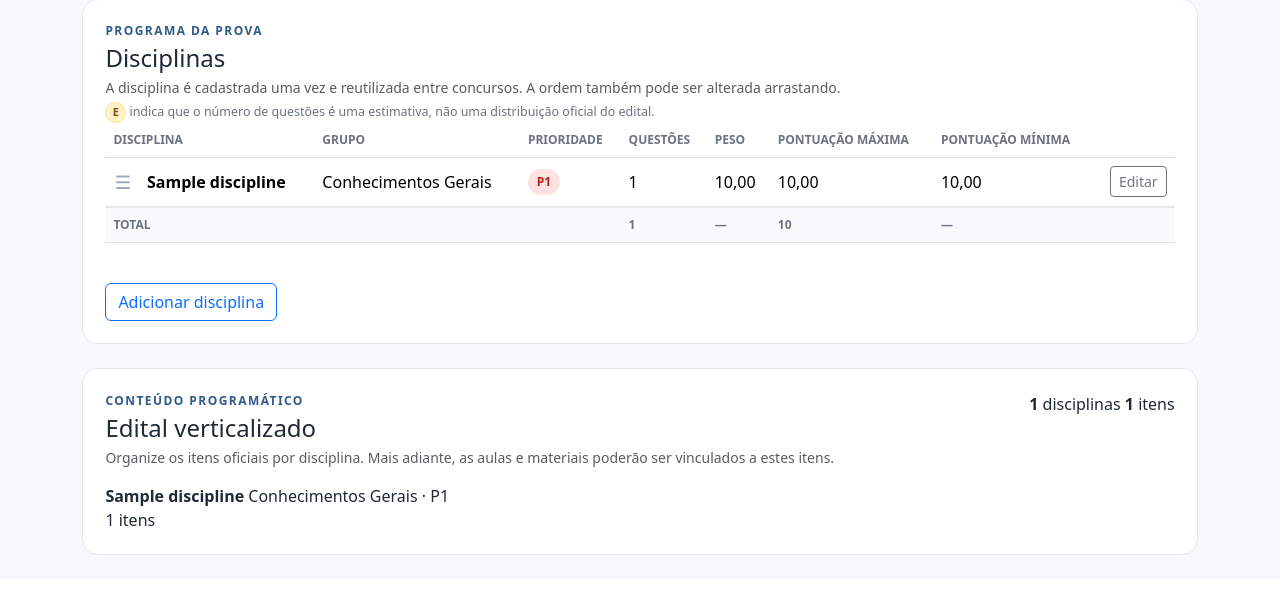
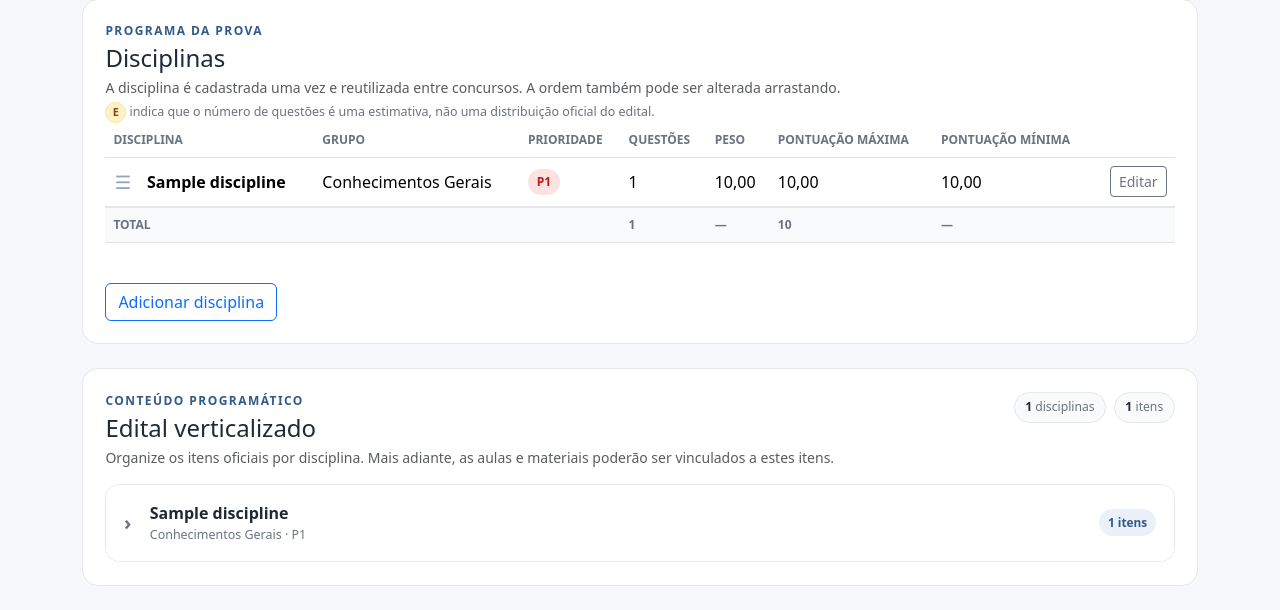
Before and after one commit to clice/concurso-study-manager, a Django app: page /concursos/1/ in a window 1280 px wide. Shown: the part 695-1305 px from the top of the page. Before the commit the page ends 1250 px from the top, so only its background shows below. Run offline with Django 5.2, Linux system fonts and the light colour scheme; data comes from the database, SQL or seed files in the repository; tables that the repository leaves empty hold one stand-in row (values such as "Sample post").

Commit message:
style: design verticalized syllabus accordion

```diff
--- a/static/css/app.css
+++ b/static/css/app.css
@@ -304,3 +304,145 @@ details > summary::-webkit-details-marker {
     padding: 0 .3rem;
     vertical-align: middle;
 }
+
+
+.syllabus-metrics {
+    display: flex;
+    flex-wrap: wrap;
+    gap: .5rem;
+}
+
+.syllabus-metrics span {
+    background: #f8fafc;
+    border: 1px solid var(--line);
+    border-radius: 999px;
+    color: var(--muted);
+    font-size: .76rem;
+    padding: .35rem .65rem;
+    white-space: nowrap;
+}
+
+.syllabus-metrics strong {
+    color: var(--ink);
+}
+
+.syllabus-accordion {
+    border: 1px solid var(--line);
+    border-radius: .9rem;
+    overflow: hidden;
+}
+
+.syllabus-discipline + .syllabus-discipline {
+    border-top: 1px solid var(--line);
+}
+
+.syllabus-discipline > .syllabus-discipline-summary {
+    align-items: center;
+    background: #fff;
+    cursor: pointer;
+    display: flex;
+    justify-content: space-between;
+    gap: 1rem;
+    padding: 1rem 1.1rem;
+    width: 100%;
+}
+
+.syllabus-discipline > .syllabus-discipline-summary::before {
+    color: var(--muted);
+    content: "›";
+    flex: 0 0 auto;
+    font-size: 1.25rem;
+    font-weight: 700;
+    margin-right: .15rem;
+    transform: rotate(0deg);
+    transition: transform .15s ease;
+}
+
+.syllabus-discipline[open] > .syllabus-discipline-summary::before {
+    transform: rotate(90deg);
+}
+
+.syllabus-discipline > .syllabus-discipline-summary > div {
+    flex: 1 1 auto;
+}
+
+.syllabus-discipline[open] > .syllabus-discipline-summary {
+    background: #f8fafc;
+    border-bottom: 1px solid var(--line);
+}
+
+.syllabus-discipline-summary:hover {
+    background: #f8fafc;
+}
+
+.syllabus-discipline-meta {
+    color: var(--muted);
+    display: block;
+    font-size: .78rem;
+    font-weight: 400;
+    margin-top: .12rem;
+}
+
+.syllabus-count {
+    background: var(--accent-soft);
+    border-radius: 999px;
+    color: var(--accent);
+    flex: 0 0 auto;
+    font-size: .74rem;
+    font-weight: 700;
+    padding: .3rem .55rem;
+}
+
+.syllabus-discipline-body {
+    padding: 1rem 1.1rem 1.15rem;
+}
+
+.syllabus-table th {
+    color: var(--muted);
+    font-size: .73rem;
+    font-weight: 700;
+    text-transform: uppercase;
+}
+
+.syllabus-code-cell {
+    min-width: 120px;
+    width: 150px;
+}
+
+.syllabus-table td:nth-child(2) {
+    min-width: 340px;
+}
+
+.syllabus-parent-note {
+    color: var(--muted);
+    display: block;
+    font-size: .7rem;
+    font-weight: 400;
+    margin-top: .1rem;
+}
+
+.syllabus-child-row td:nth-child(2) {
+    padding-left: 1.5rem;
+    position: relative;
+}
+
+.syllabus-child-row td:nth-child(2)::before {
+    color: #cbd5e1;
+    content: "↳";
+    left: .45rem;
+    position: absolute;
+}
+
+.syllabus-discipline [data-collapsible-form] {
+    scroll-margin-top: 1rem;
+}
+
+@media (max-width: 768px) {
+    .syllabus-metrics {
+        margin-top: .25rem;
+    }
+
+    .syllabus-discipline > .syllabus-discipline-summary {
+        align-items: flex-start;
+    }
+}
```
